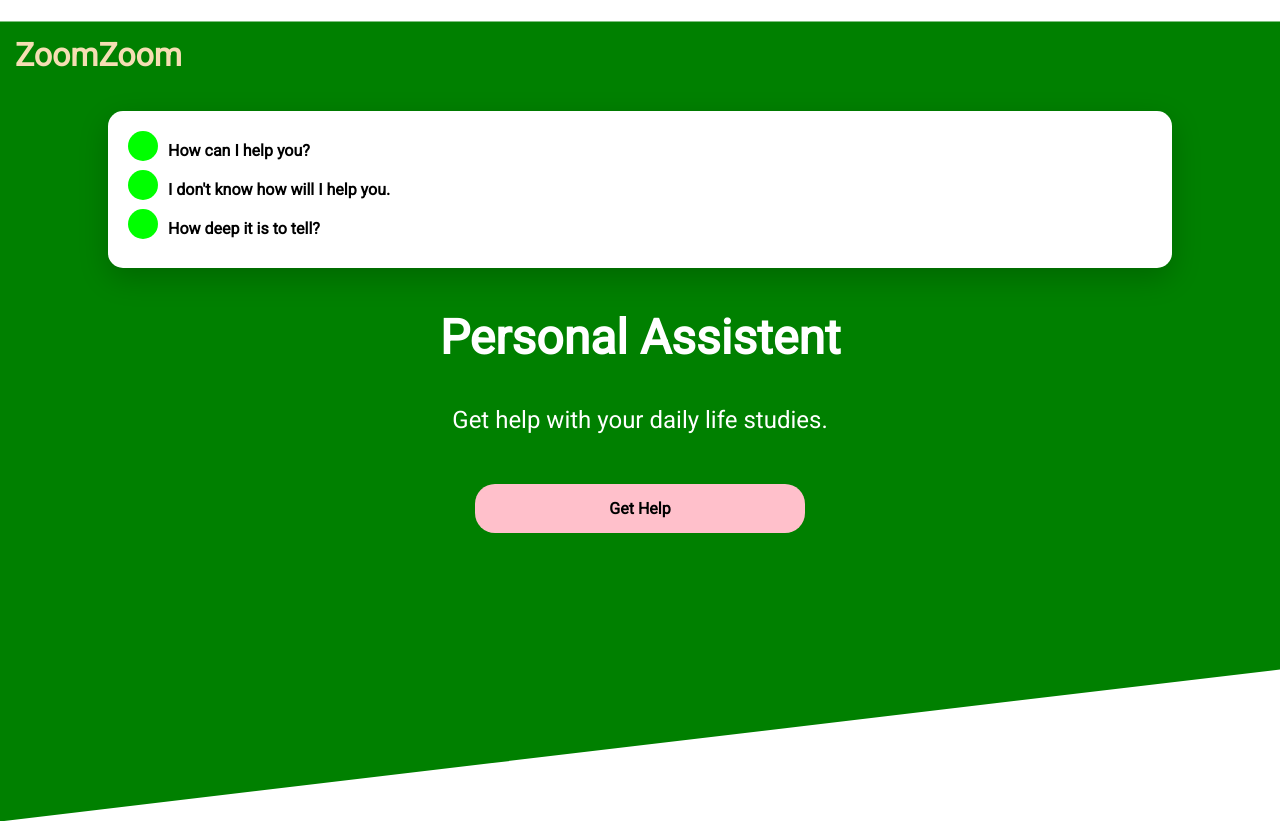
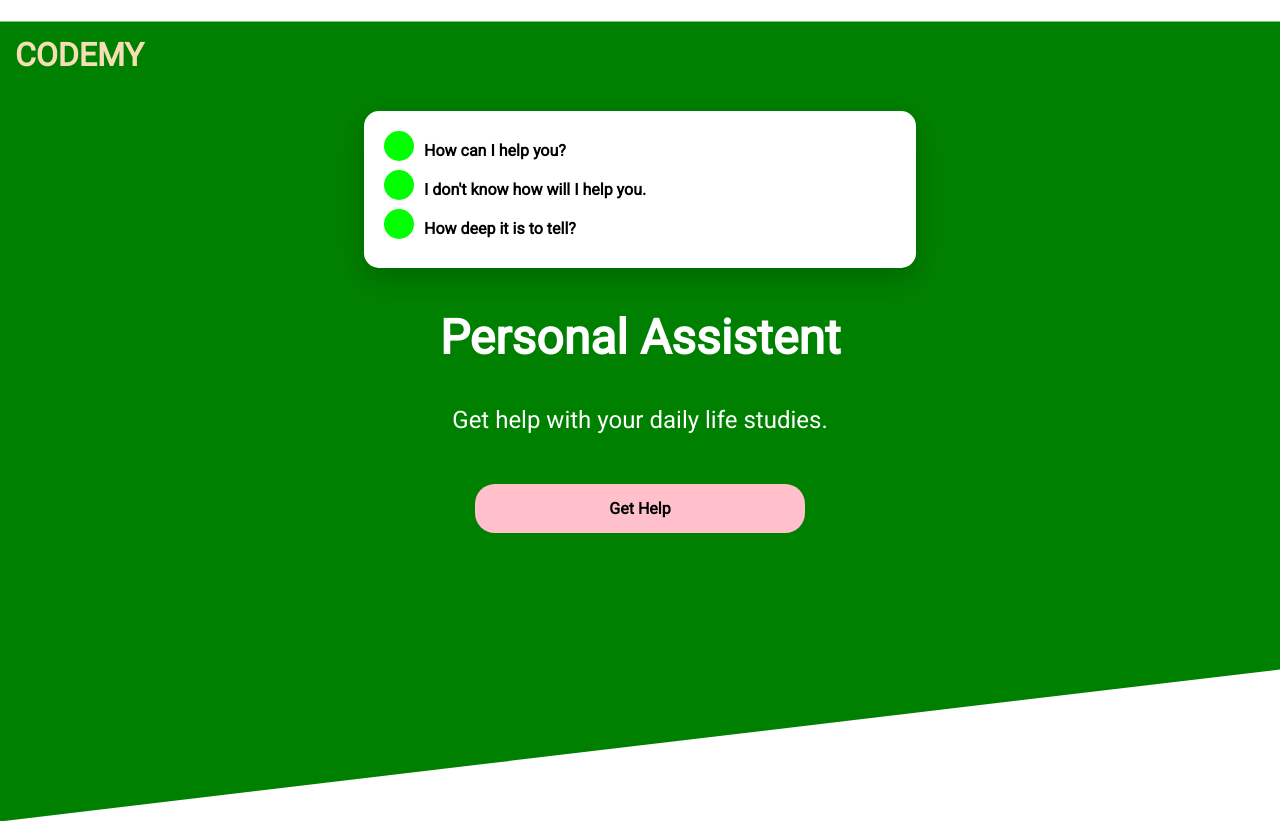
Before and after one commit to zahidhussain123/SASSProject, a plain HTML site: page index.html in a window 1280 px wide. Drawn offline with Linux system fonts and the light colour scheme.

Commit message:
modify commit

```diff
--- a/css/main.scss
+++ b/css/main.scss
@@ -2,8 +2,8 @@ $color: (
   primary: blue,
   primary-light: lime,
   tertiary: green,
-  accent:pink,
-  primary-dark:darken(black,40%)
+  accent: pink,
+  primary-dark: darken(black, 40%),
 );
 
 $padding: 15px;
@@ -40,7 +40,7 @@ main {
   section#card {
     background-color: white;
     padding: 20px;
-    width: 80%;
+    width: 40%;
     margin: 1em auto;
     border-radius: 15px;
     box-shadow: 0 10px 30px rgba(0, 0, 0, 0.2);
@@ -77,12 +77,11 @@ main {
     h1 {
       font-size: 3em;
       margin-top: 10px;
-
     }
-      p{
+    p {
       font-size: 1.5em;
     }
-      a{
+    a {
       color: color(primary-dark);
       border-radius: 20px;
       text-decoration: none;
--- a/index.html
+++ b/index.html
@@ -19,7 +19,7 @@
 <body>
     <div class="bg"></div>
     <header>
-        <h1><a href="#"> ZoomZoom </a></h1>
+        <h1><a href="#"> CODEMY </a></h1>
     </header>
     <main>
         <section id="card">
```
Also changed, not shown: css/main.css, 1 other file. Lines whose indentation alone changed are shown as unchanged.
